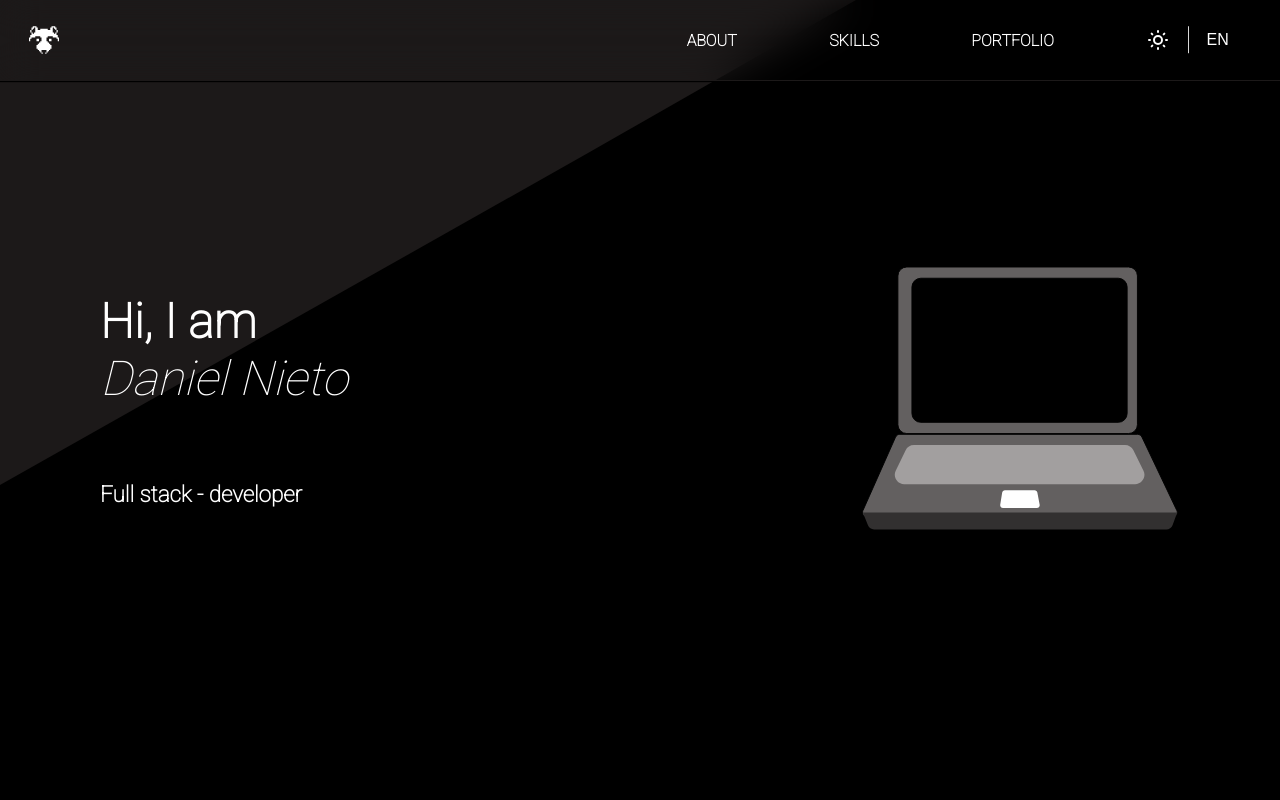
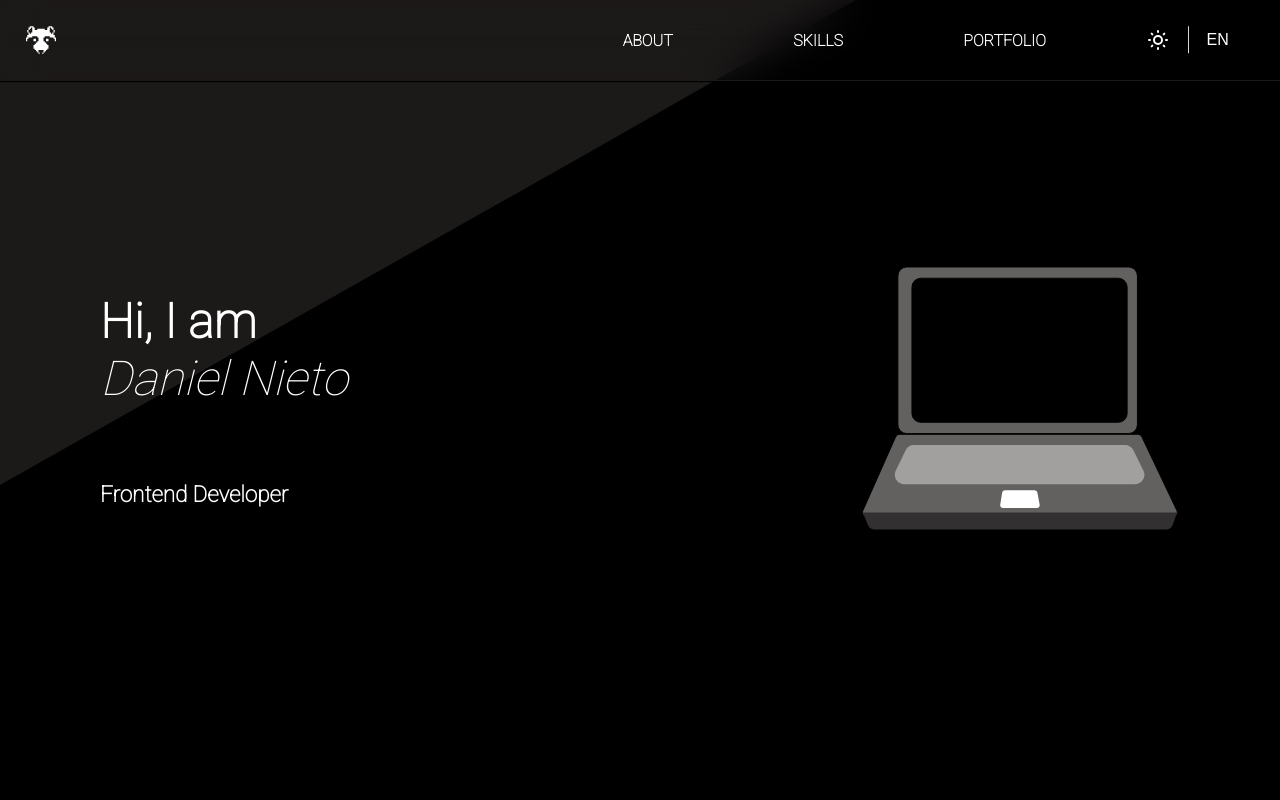
Before and after one commit to daniel1775/Portfolio, a React (Create React App) app: page / in a window 1280 px wide. Shown: the top 800 px of the page. Built offline with nearby package versions, Linux system fonts and the light colour scheme.

Commit message:
navbar items hover added

```diff
--- a/src/views/Header/Header.jsx
+++ b/src/views/Header/Header.jsx
@@ -10,7 +10,7 @@ export default function Header(props) {
 				<div className={`${style.titles} ${darkMode ? style.titles_light : style.titles_dark}`}>
 					<h1>Hi, I am</h1>
 					<h1 className={style.titles_name}>Daniel Nieto</h1>
-					<h2>Full stack - developer</h2>
+					<h2>Frontend Developer</h2>
 				</div>
 				<div className={style.image}>
 					<img src={pc} alt="" />
--- a/src/views/Navbar/Navbar.jsx
+++ b/src/views/Navbar/Navbar.jsx
@@ -4,6 +4,8 @@ import { HiOutlineMenuAlt3 } from 'react-icons/hi';
 import logo_light from '../../assets/img/raccoon_logo.png';
 import logo_dark from '../../assets/img/raccoon_logo_dark.png';
 import style from './Navbar.module.css';
+
+import OptionsList from './components/OptionsList/OptionsList';
 
 export default function Navbar(props) {
 	const { mode, darkMode } = props;
@@ -30,24 +32,13 @@ export default function Navbar(props) {
 					</div>
 				</div>
 			</div>
-			<ul
-				className={`${style.items}
-                ${showMenu ? style.items_show : style.items_hide}
-                ${darkMode ? style.items_dark : style.items_light}`}
-			>
-				<li className={style.items_about}>
-					<a className="nav__active" href="#about">
-						ABOUT
-					</a>
-				</li>
-				<li className={style.items_skills}>
-					<a href="#skills">SKILLS</a>
-				</li>
-				<li className={style.items_portfolio}>
-					<a href="#portfolio">PORTFOLIO</a>
-				</li>
-			</ul>
-			<div className={style.icons_mode}>{mode}</div>
+			<OptionsList
+				darkMode={darkMode}
+				showMenu={showMenu}
+			/>
+			<div className={style.icons_mode}>
+				{mode}
+			</div>
 		</nav>
 	);
 }
--- a/src/views/Navbar/Navbar.module.css
+++ b/src/views/Navbar/Navbar.module.css
@@ -1,4 +1,4 @@
-.container{
+.container {
     width: 100%;
     display: flex;
     flex-direction: column;
@@ -10,17 +10,17 @@
     z-index: 5;
 }
 
-.container_light{
+.container_light {
     box-shadow: 0px 1px 1px rgb(109, 109, 109);
     border-bottom: 1px solid rgb(109, 109, 109);
 }
 
-.container_dark{
+.container_dark {
     box-shadow: 0px 1px 1px black;
     border-bottom: 1px solid var(--gray);
 }
 
-.nav{
+.nav {
     display: flex;
     justify-content: space-between;
     align-items: center;
@@ -28,12 +28,12 @@
     height: 60px;
 }
 
-.nav_menu__mode{
+.nav_menu__mode {
     display: flex;
     justify-content: center;
 }
 
-.icon_hiBars{
+.icon_hiBars {
     display: flex;
     align-items: center;
     font-size: 3rem;
@@ -41,73 +41,26 @@
     transition: var(--transition);
 }
 
-.hiBars_light{
+.hiBars_light {
     color: white;
 }
 
-.hiBars_dark{
+.hiBars_dark {
     color: var(--black-font);
 }
 
-.logo{
+.logo {
     margin-left: 4%;
     width: 40px;
     height: 40px;
 }
 
-.items{
-  display: flex;
-  flex-direction: column;
-  font-weight: bold;
-  justify-content: space-evenly;
-  align-items: center;
-  position: absolute;
-  top: 60px;
-  width: 100%;
-  height: calc(100vh - 60px);
-  transition: var(--transition);
-}
-
-.items_light{
-  background-color: var(--gray-light);
-}
-
-.items_dark{
-  background-color: var(--gray);
-}
-
-.items_light a{
-  color: var(--black-font);
-  font-weight: bold;
-}
-
-.items_dark a{
-  color: white;
-}
-
-.items a{
-  text-decoration: none;
-}
-
-.items li{
-  font-size: calc(100% + 4px);
-  list-style: none;
-}
-
-.items_hide{
-  transform: translateX(100%);
-}
-
-.items_show{
-  transform: translateX(0);
-}
-
-.icons_mode{
+.icons_mode {
     display: none;
 }
 
-@media (min-width:1024px){
-  .container{
+@media (min-width:1024px) {
+    .container {
         display: flex;
         flex-direction: row;
         justify-content: space-between;
@@ -116,51 +69,27 @@
         height: 10%;
     }
 
-  .nav{
+    .nav {
         width: auto;
         height: auto;
         flex-grow: 3;
     }
 
-  .items{
-    flex-direction: row;
-    justify-content: space-evenly;
-    align-items: center;
-    position: static;
-    height: auto;
-    width: auto;
-    transform: none;
-    background-color: transparent;
-    flex-grow: 2;
-  }
-
-  .items li{
-    font-size: 1rem;
-  }
-
-  .items_hide{
-    transform: none;
-  }
-
-  .items_show{
-    transform: none;
-  }
-
-  .nav_menu__mode{
+    .nav_menu__mode {
         display: none;
     }
 
-  .icons_mode{
+    .icons_mode {
         display: flex;
         margin-right: 4%;
     }
 
-  .logo{
+    .logo {
         cursor: pointer;
     }
 }
 
-@media (min-width:1500px){
+@media (min-width:1500px) {
     .container {
         height: 7%;
     }
--- /dev/null
+++ b/src/views/Navbar/components/OptionsList/OptionsList.jsx
@@ -0,0 +1,28 @@
+import style from './OptionsList.module.css';
+
+export default function OptionsList(props) {
+    const { darkMode, showMenu } = props;
+
+    return(
+        <ul className={`${style.options_list}
+            ${showMenu ? style.options_list_show : style.options_list_hide}
+            ${darkMode ? style.options_list_dark : style.options_list_light}`}
+        >
+            <li>
+                <a className="nav__active" href="#about">
+                    ABOUT
+                </a>
+            </li>
+            <li>
+                <a href="#skills">
+                    SKILLS
+                </a>
+            </li>
+            <li>
+                <a href="#portfolio">
+                    PORTFOLIO
+                </a>
+            </li>
+        </ul>
+    )
+}
--- /dev/null
+++ b/src/views/Navbar/components/OptionsList/OptionsList.module.css
@@ -0,0 +1,94 @@
+.options_list {
+    display: flex;
+    flex-direction: column;
+    font-weight: bold;
+    justify-content: space-evenly;
+    align-items: center;
+    position: absolute;
+    top: 60px;
+    width: 100%;
+    height: calc(100vh - 60px);
+    transition: var(--transition);
+}
+
+.options_list_light {
+    background-color: var(--gray-light);
+}
+
+.options_list_dark {
+    background-color: var(--gray);
+}
+
+.options_list_light a {
+    color: var(--black-font);
+    font-weight: bold;
+}
+
+.options_list_dark a {
+    color: white;
+}
+
+.options_list a {
+    text-decoration: none;
+}
+
+.options_list li {
+    font-size: calc(100% + 4px);
+    list-style: none;
+}
+
+.options_list_hide {
+    transform: translateX(100%);
+}
+
+.options_list_show {
+    transform: translateX(0);
+}
+
+@media (min-width:1024px) {
+    .options_list {
+        flex-direction: row;
+        justify-content: space-evenly;
+        align-items: center;
+        position: static;
+        height: auto;
+        width: auto;
+        transform: none;
+        background-color: transparent;
+        flex-grow: 2;
+    }
+
+    .options_list li {
+        font-size: 1rem;
+        position: relative;
+        padding: 0 20px;
+    }
+
+    .options_list li::before {
+        content: '';
+        position: absolute;
+        bottom: -9px;
+        left: 0;
+        right: 0;
+        margin: auto;
+        background-color: white;
+        height: 1px;
+        width: 90%;
+        transform: scaleX(0);
+        transition: transform .3s linear;
+        transform-origin: right;
+    }
+
+    .options_list li:hover::before {
+        transform: scaleX(100%);
+        transform-origin: left;
+    }
+
+    .options_list_hide {
+        transform: none;
+    }
+
+    .options_list_show {
+        transform: none;
+    }
+}
```
Lines whose indentation alone changed are shown as unchanged.
